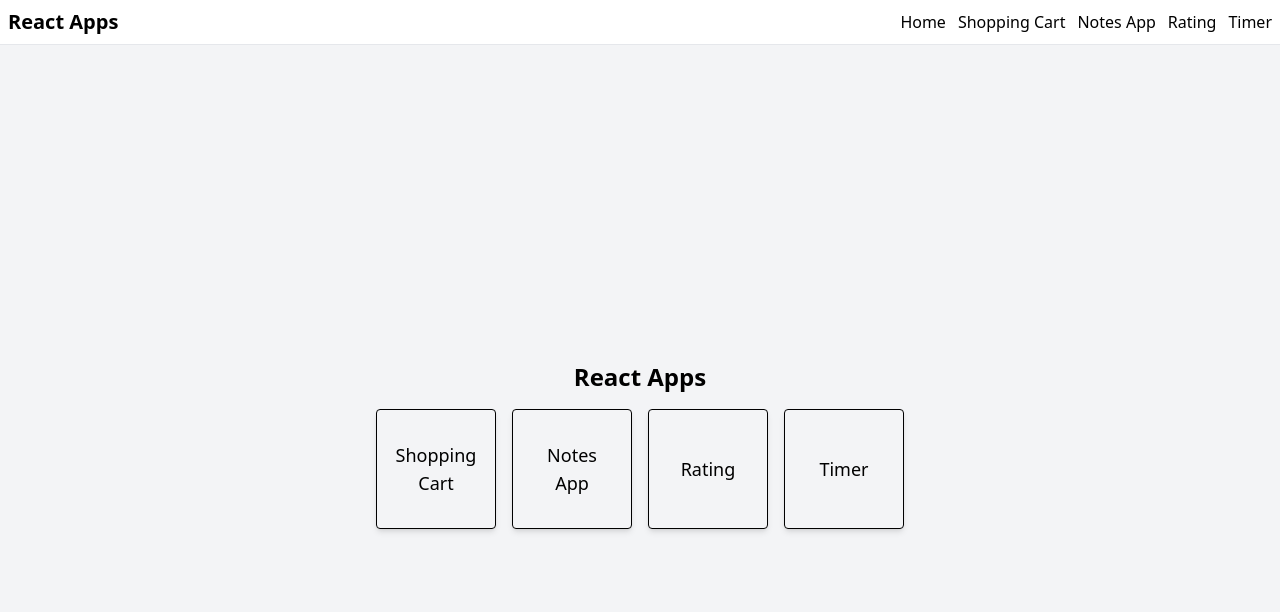
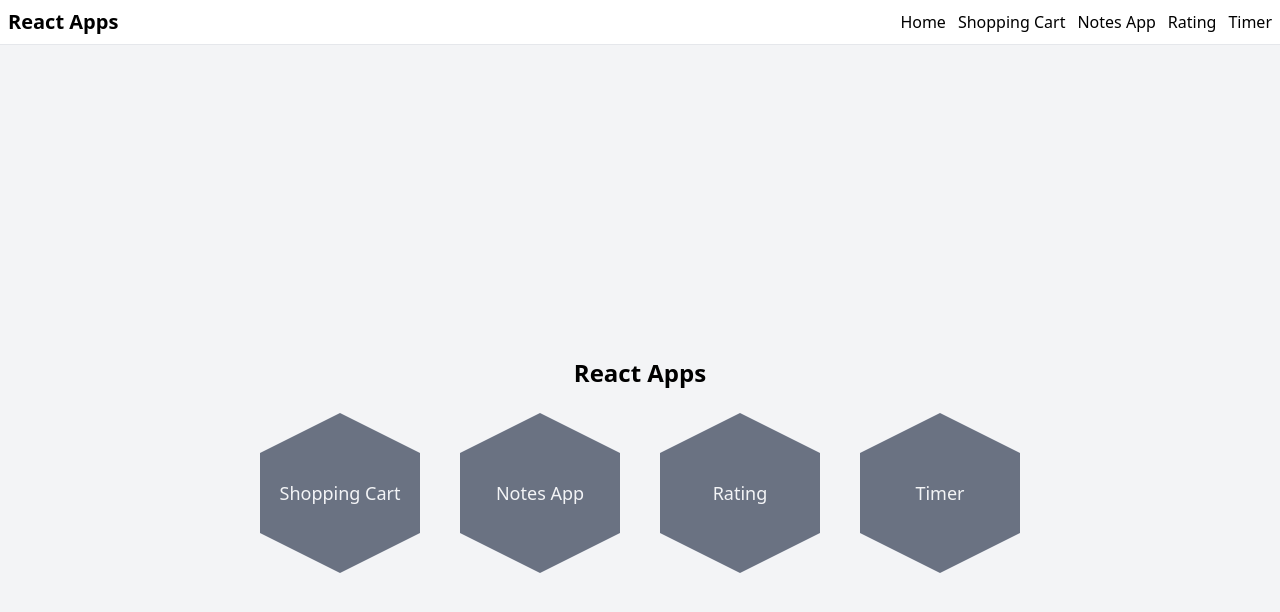
Before and after one commit to Dimterion/react-apps, a React (Vite) app: page / in a window 1280 px wide. Shown: the top 612 px of the page. Built offline with nearby package versions, Linux system fonts and the light colour scheme; no server answers.

Commit message:
adjust form elements ids, elements position & style

```diff
--- a/src/components/HomePageCard.jsx
+++ b/src/components/HomePageCard.jsx
@@ -4,9 +4,13 @@ const HomePageCard = ({ link, title }) => {
   return (
     <Link
       to={link}
-      className="flex h-30 w-30 items-center justify-center rounded border p-4 text-center shadow-md hover:shadow-lg"
+      className="relative h-[80px] w-40 bg-gray-500 hover:opacity-90"
     >
-      {title}
+      <div className="absolute bottom-full border-r-[80px] border-b-[40px] border-l-[80px] border-transparent border-b-gray-500"></div>
+      <p className="flex h-[80px] items-center justify-center text-gray-100">
+        {title}
+      </p>
+      <div className="absolute top-full border-t-[40px] border-r-[80px] border-l-[80px] border-transparent border-t-gray-500"></div>
     </Link>
   );
 };
--- a/src/components/Rating/rating.css
+++ b/src/components/Rating/rating.css
@@ -87,6 +87,7 @@
   text-align: center;
   border-radius: 10px;
   width: 300px;
+  margin: 20px;
 }
 
 .modal h2 {
--- a/src/components/inputs/SelectInput.jsx
+++ b/src/components/inputs/SelectInput.jsx
@@ -5,6 +5,7 @@ const SelectInput = ({ label, name, value, onChange, options }) => {
         {label}
       </label>
       <select
+        id={name}
         name={name}
         className="w-full rounded-lg border p-2"
         value={value}
--- a/src/components/inputs/TextAreaInput.jsx
+++ b/src/components/inputs/TextAreaInput.jsx
@@ -5,6 +5,7 @@ const TextAreaInput = ({ label, name, value, onChange, required = false }) => {
         {label}
       </label>
       <textarea
+        id={name}
         name={name}
         className="w-full rounded-lg border p-2"
         value={value}
--- a/src/components/inputs/TextInput.jsx
+++ b/src/components/inputs/TextInput.jsx
@@ -5,6 +5,7 @@ const TextInput = ({ label, name, value, onChange, required = false }) => {
         {label}
       </label>
       <input
+        id={name}
         name={name}
         type="text"
         className="w-full rounded-lg border p-2"
--- a/src/pages/home.jsx
+++ b/src/pages/home.jsx
@@ -1,11 +1,10 @@
-import { Link } from "react-router";
 import HomePageCard from "../components/HomePageCard";
 
 const HomePage = () => {
   return (
     <main className="flex min-h-screen flex-col items-center justify-center bg-gray-100">
       <h1 className="text-2xl font-bold">React Apps</h1>
-      <section className="mt-4 flex flex-wrap justify-center gap-4 text-lg">
+      <section className="mt-16 flex flex-wrap justify-center gap-x-10 gap-y-30 text-lg">
         <HomePageCard link="/shopping-cart" title="Shopping Cart" />
         <HomePageCard link="/notes-app" title="Notes App" />
         <HomePageCard link="/rating" title="Rating" />
--- a/src/pages/notes-app/notes-app.jsx
+++ b/src/pages/notes-app/notes-app.jsx
@@ -25,7 +25,7 @@ const NotesAppPage = () => {
   };
 
   return (
-    <div className="mx-auto mt-10 max-w-lg rounded-lg bg-gray-100 p-6 shadow-md">
+    <div className="mx-auto mt-10 max-w-[90vw] rounded-lg bg-gray-100 p-6 shadow-md sm:max-w-lg">
       <h2 className="mb-4 text-center text-2xl font-bold">📝 Notes App</h2>
 
       <NoteForm notes={notes} setNotes={setNotes} />
```
